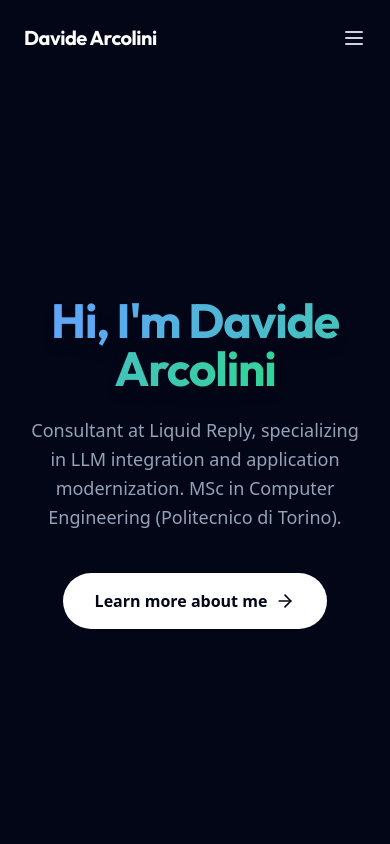
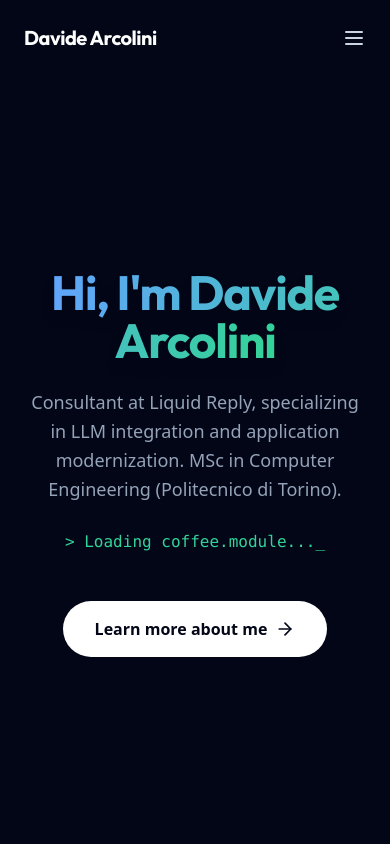
Before and after one commit to dvdr00t/portfolio, a Next.js app: page / in a window 390 px wide. Shown: the top 844 px of the page. Built offline with nearby package versions, Linux system fonts and the light colour scheme.

Commit message:
feat: added terminal effect on homepage

```diff
--- a/src/components/Hero.tsx
+++ b/src/components/Hero.tsx
@@ -4,6 +4,7 @@ import { motion } from 'framer-motion';
 import { ArrowRight } from 'lucide-react';
 import Link from 'next/link';
 import content from '@/data/content.json';
+import TypewriterEffect from './TypewriterEffect';
 
 export default function Hero() {
     const { hero } = content;
@@ -30,10 +31,19 @@ export default function Hero() {
                     initial={{ opacity: 0, y: 20 }}
                     animate={{ opacity: 1, y: 0 }}
                     transition={{ duration: 0.8, delay: 0.2 }}
-                    className="text-lg md:text-xl text-slate-400 max-w-2xl mx-auto mb-10 leading-relaxed"
+                    className="text-lg md:text-xl text-slate-400 max-w-2xl mx-auto mb-6 leading-relaxed"
                 >
                     {hero.subtitle}
                 </motion.p>
+
+                <motion.div
+                    initial={{ opacity: 0, y: 20 }}
+                    animate={{ opacity: 1, y: 0 }}
+                    transition={{ duration: 0.8, delay: 0.3 }}
+                    className="mb-10 h-8"
+                >
+                    <TypewriterEffect words={hero.dynamicText} />
+                </motion.div>
 
                 <motion.div
                     initial={{ opacity: 0, y: 20 }}
--- /dev/null
+++ b/src/components/TypewriterEffect.tsx
@@ -0,0 +1,53 @@
+'use client';
+
+import { motion, useMotionValue, useTransform, animate } from 'framer-motion';
+import { useEffect, useState } from 'react';
+
+export default function TypewriterEffect({ words }: { words: string[] }) {
+    const [index, setIndex] = useState(0);
+    const count = useMotionValue(0);
+    const rounded = useTransform(count, (latest) => Math.round(latest));
+    const displayText = useTransform(rounded, (latest) => words[index].slice(0, latest));
+    const [cursorVisible, setCursorVisible] = useState(true);
+
+    useEffect(() => {
+        const textLength = words[index].length;
+
+        const controls = animate(count, textLength, {
+            type: 'tween',
+            duration: 1.5, // Increased speed (was 2s)
+            ease: 'easeInOut',
+            onComplete: () => {
+                setTimeout(() => {
+                    // Backspacing animation
+                    animate(count, 0, {
+                        type: 'tween',
+                        duration: 1.2,
+                        ease: 'easeInOut',
+                        onComplete: () => {
+                            setIndex((prev) => (prev + 1) % words.length);
+                        },
+                    });
+                }, 1500); // Pause before deleting (was 2s)
+            },
+        });
+
+        return controls.stop;
+    }, [index, words, count]);
+
+    // Blinking cursor effect
+    useEffect(() => {
+        const interval = setInterval(() => {
+            setCursorVisible((prev) => !prev);
+        }, 500);
+        return () => clearInterval(interval);
+    }, []);
+
+    return (
+        <span className="font-mono text-emerald-400">
+            <span>&gt; </span>
+            <motion.span>{displayText}</motion.span>
+            <span style={{ opacity: cursorVisible ? 1 : 0 }}>_</span>
+        </span>
+    );
+}
--- a/src/data/content.json
+++ b/src/data/content.json
@@ -1,7 +1,13 @@
 {
     "hero": {
-        "title": "Hi, I’m Davide Arcolini",
+        "title": "Hi, I'm Davide Arcolini",
         "subtitle": "Consultant at Liquid Reply, specializing in LLM integration and application modernization. MSc in Computer Engineering (Politecnico di Torino).",
+        "dynamicText": [
+            "Welcome Elena, I was waiting for you...",
+            "Loading coffee.module...",
+            "Tracking your metadata in the cloud.",
+            "sudo make me a sandwich"
+        ],
         "cta": "Learn more about me"
     },
     "about": {
```
